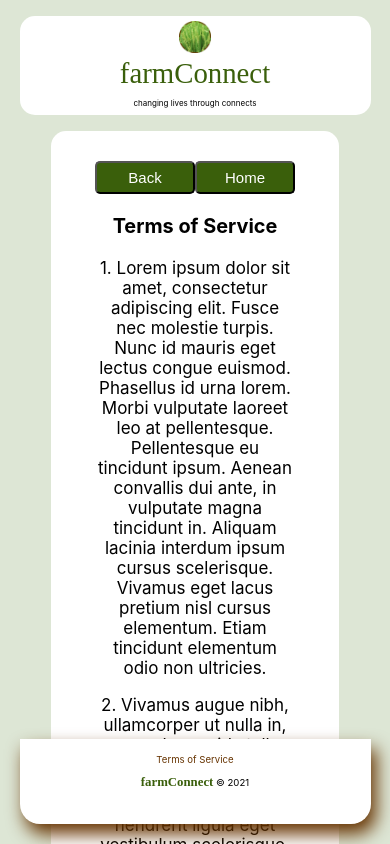
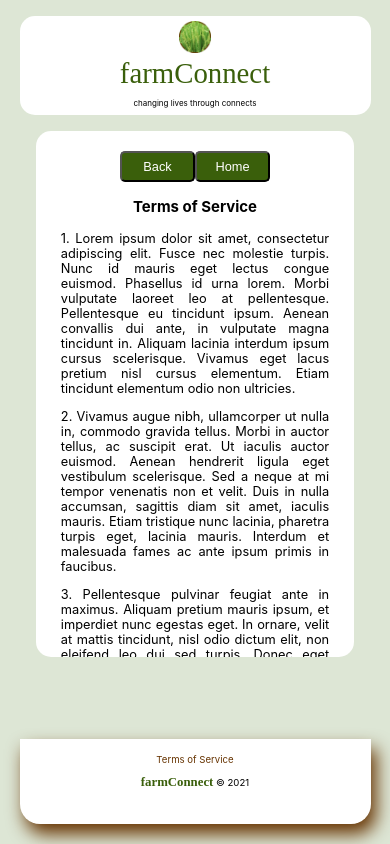
Before and after one commit to coula3/farm-connect, a React (Create React App) app in the folder farm-connect-frontend/: page /terms-of-service in a window 390 px wide. Shown: the top 844 px of the page. Built offline with nearby package versions, Linux system fonts and the light colour scheme.

Commit message:
refactor TOS to be devise responsive

```diff
--- a/farm-connect-frontend/src/components/TermsOfService/TermsOfService.css
+++ b/farm-connect-frontend/src/components/TermsOfService/TermsOfService.css
@@ -1,9 +1,11 @@
 .TermsOfService_main_div {
-    width: 65%;
+    width: 85%;
     background-color: #FFF;
     margin: auto;
-    padding: 20px 30px;
+    padding: 25px;
     border-radius: 15px;
+    max-height: 60vh;
+    overflow-x: auto;
 }
 
 #btn_div {
@@ -14,7 +16,25 @@
     width: 100px
 }
 
+#tos_text_div {
+    text-align: justify;
+}
+
 .tos_p {
     margin-left: 15px;
     margin-right: 15px;
 }
+
+@media (max-width: 600px) {
+    .TermsOfService_main_div, .tos_btn {
+        font-size: 0.8rem;
+    }
+
+    .TermsOfService_main_div {
+        padding: 10px;
+    }
+
+    .tos_btn {
+        width: 75px;
+    }
+}
--- a/farm-connect-frontend/src/components/TermsOfService/TermsOfService.js
+++ b/farm-connect-frontend/src/components/TermsOfService/TermsOfService.js
@@ -10,13 +10,15 @@ const TermsOfService = (props) => (
 
         <h3>Terms of Service</h3>
 
-        <p className="tos_p">1. Lorem ipsum dolor sit amet, consectetur adipiscing elit. Fusce nec molestie turpis. Nunc id mauris eget lectus congue euismod. Phasellus id urna lorem. Morbi vulputate laoreet leo at pellentesque. Pellentesque eu tincidunt ipsum. Aenean convallis dui ante, in vulputate magna tincidunt in. Aliquam lacinia interdum ipsum cursus scelerisque. Vivamus eget lacus pretium nisl cursus elementum. Etiam tincidunt elementum odio non ultricies.</p>
+        <div id="tos_text_div">
+            <p className="tos_p">1. Lorem ipsum dolor sit amet, consectetur adipiscing elit. Fusce nec molestie turpis. Nunc id mauris eget lectus congue euismod. Phasellus id urna lorem. Morbi vulputate laoreet leo at pellentesque. Pellentesque eu tincidunt ipsum. Aenean convallis dui ante, in vulputate magna tincidunt in. Aliquam lacinia interdum ipsum cursus scelerisque. Vivamus eget lacus pretium nisl cursus elementum. Etiam tincidunt elementum odio non ultricies.</p>
 
-        <p className="tos_p">2. Vivamus augue nibh, ullamcorper ut nulla in, commodo gravida tellus. Morbi in auctor tellus, ac suscipit erat. Ut iaculis auctor euismod. Aenean hendrerit ligula eget vestibulum scelerisque. Sed a neque at mi tempor venenatis non et velit. Duis in nulla accumsan, sagittis diam sit amet, iaculis mauris. Etiam tristique nunc lacinia, pharetra turpis eget, lacinia mauris. Interdum et malesuada fames ac ante ipsum primis in faucibus.</p>
+            <p className="tos_p">2. Vivamus augue nibh, ullamcorper ut nulla in, commodo gravida tellus. Morbi in auctor tellus, ac suscipit erat. Ut iaculis auctor euismod. Aenean hendrerit ligula eget vestibulum scelerisque. Sed a neque at mi tempor venenatis non et velit. Duis in nulla accumsan, sagittis diam sit amet, iaculis mauris. Etiam tristique nunc lacinia, pharetra turpis eget, lacinia mauris. Interdum et malesuada fames ac ante ipsum primis in faucibus.</p>
 
-        <p className="tos_p">3. Pellentesque pulvinar feugiat ante in maximus. Aliquam pretium mauris ipsum, et imperdiet nunc egestas eget. In ornare, velit at mattis tincidunt, nisl odio dictum elit, non eleifend leo dui sed turpis. Donec eget aliquet orci, id rutrum dolor. Maecenas vitae sodales ipsum, a bibendum quam. Maecenas quis augue nec massa ornare pellentesque. Nunc fringilla bibendum ante vel ullamcorper. Aenean sollicitudin scelerisque tortor, vel viverra elit semper a. Vestibulum fermentum ex sit amet sagittis consectetur.</p>
+            <p className="tos_p">3. Pellentesque pulvinar feugiat ante in maximus. Aliquam pretium mauris ipsum, et imperdiet nunc egestas eget. In ornare, velit at mattis tincidunt, nisl odio dictum elit, non eleifend leo dui sed turpis. Donec eget aliquet orci, id rutrum dolor. Maecenas vitae sodales ipsum, a bibendum quam. Maecenas quis augue nec massa ornare pellentesque. Nunc fringilla bibendum ante vel ullamcorper. Aenean sollicitudin scelerisque tortor, vel viverra elit semper a. Vestibulum fermentum ex sit amet sagittis consectetur.</p>
 
-        <p className="tos_p">4. Quisque pharetra sapien enim, non aliquet sem gravida nec. Nunc eu ante magna. Sed eu facilisis purus. Donec volutpat, diam sit amet vestibulum efficitur, diam urna egestas nulla, vitae posuere turpis felis ac justo. Curabitur pretium turpis eu vulputate euismod. Nunc in sapien in nunc porta dignissim. Proin lobortis ligula at leo volutpat, vitae egestas quam porttitor. Pellentesque ut interdum leo, at imperdiet purus. Nulla tincidunt facilisis ultrices. Curabitur ut mi ac ante fringilla tincidunt.</p>
+            <p className="tos_p">4. Quisque pharetra sapien enim, non aliquet sem gravida nec. Nunc eu ante magna. Sed eu facilisis purus. Donec volutpat, diam sit amet vestibulum efficitur, diam urna egestas nulla, vitae posuere turpis felis ac justo. Curabitur pretium turpis eu vulputate euismod. Nunc in sapien in nunc porta dignissim. Proin lobortis ligula at leo volutpat, vitae egestas quam porttitor. Pellentesque ut interdum leo, at imperdiet purus. Nulla tincidunt facilisis ultrices. Curabitur ut mi ac ante fringilla tincidunt.</p>
+        </div>
     </div>
 )
 
```
